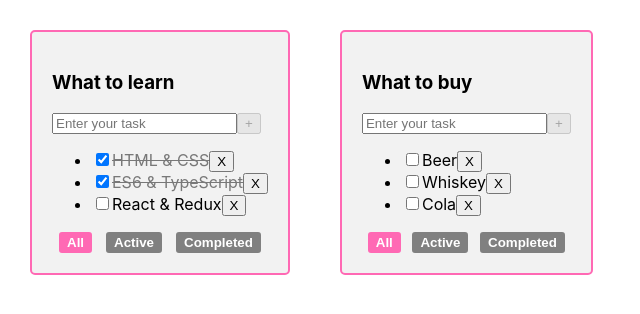
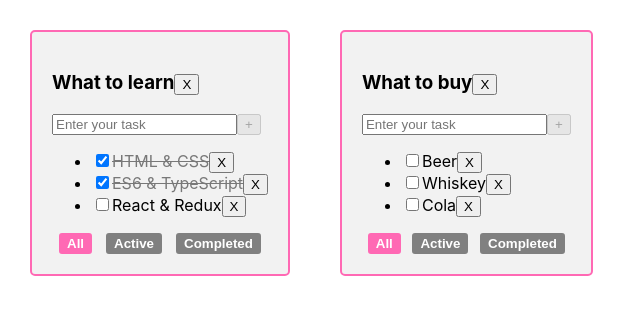
Before and after one commit to skiffter1337/TodoList, a React (Create React App) app: page / in a window 1280 px wide. Shown: the top 314 px of the page, without its empty margins (0-640 px from the left). Built offline with nearby package versions, Linux system fonts and the light colour scheme.

Commit message:
add removeTodoList function

```diff
--- a/src/App.tsx
+++ b/src/App.tsx
@@ -40,31 +40,36 @@ const App = () => {
 
     })
 
-    const removeTasks = (tasksId: string, todoListId: string) => {
-        setTasks({...tasks, [todoListId]: tasks[todoListId].filter(t => t.id !== tasksId)})
-    }
+    const removeTasks = (tasksId: string, todoListId: string) => setTasks({
+        ...tasks,
+        [todoListId]: tasks[todoListId].filter(t => t.id !== tasksId)
+    })
 
     const addNewTask = (title: string, todoListId: string) => {
         let newTask: TaskType = {id: v1(), title: title, isDone: false}
         setTasks({...tasks, [todoListId]: [newTask, ...tasks[todoListId]]})
     }
 
-    const changeTaskStatus = (tasksId: string, newIsDone: boolean, todoListId: string) => {
-        setTasks({...tasks, [todoListId]: tasks[todoListId].map(t => t.id === tasksId ? {...t, isDone: newIsDone} : t)})
-    }
+    const changeTaskStatus = (tasksId: string, newIsDone: boolean, todoListId: string) => setTasks({
+        ...tasks,
+        [todoListId]: tasks[todoListId].map(t => t.id === tasksId ? {...t, isDone: newIsDone} : t)
+    })
 
+    const changeFilter = (value: FilteredType, todoListId: string) => setTodoList(todoList.map(tl => tl.id === todoListId ? {
+        ...tl,
+        filter: value
+    } : tl))
 
-    const changeFilter = (value: FilteredType, todoListId: string) => {
-        setTodoList(todoList.map(tl => tl.id === todoListId ? {...tl, filter: value} : tl))
-    }
+    const removeTodoList = (todoListId: string) => setTodoList(todoList.filter(tl => tl.id !== todoListId))
+
 
     const mappedTodoLists = todoList.map(tl => {
 
             let filteredTasks = tasks[tl.id]
-        if(tl.filter === "active") {
+            if (tl.filter === "active") {
                 filteredTasks = tasks[tl.id].filter(task => !task.isDone)
             }
-        if(tl.filter === "completed") {
+            if (tl.filter === "completed") {
                 filteredTasks = tasks[tl.id].filter(task => task.isDone)
             }
             return (
@@ -78,6 +83,7 @@ const App = () => {
                     addNewTask={addNewTask}
                     changeTaskStatus={changeTaskStatus}
                     changeFilter={changeFilter}
+                    removeTodoList={removeTodoList}
 
                 />
             )
--- a/src/TodoList.tsx
+++ b/src/TodoList.tsx
@@ -13,6 +13,7 @@ type TodoListPropsType = {
     changeTaskStatus: (taskId: string, newIsDone: boolean, todoListId: string) => void
 
     changeFilter: (filter: FilteredType, todoListId: string)=>void
+    removeTodoList: (todoListId: string)=>void
 }
 export type TaskType = {
     id: string
@@ -50,12 +51,17 @@ export const TodoList = (props: TodoListPropsType) => {
 
     const filterHandlerCreator = (filter: FilteredType) => ()=> props.changeFilter(filter, props.todoListId)
 
-
+ const removeTodoListHandler = () => {
+   props.removeTodoList(props.todoListId)
+ }
 
 
     return (
         <div className={"todolist"}>
-            <h3>{props.title}</h3>
+            <h3>
+                {props.title}
+                <button onClick={removeTodoListHandler}>X</button>
+            </h3>
             <div>
                 <input
                     placeholder={"Enter your task"}
```
Lines whose indentation alone changed are shown as unchanged.
